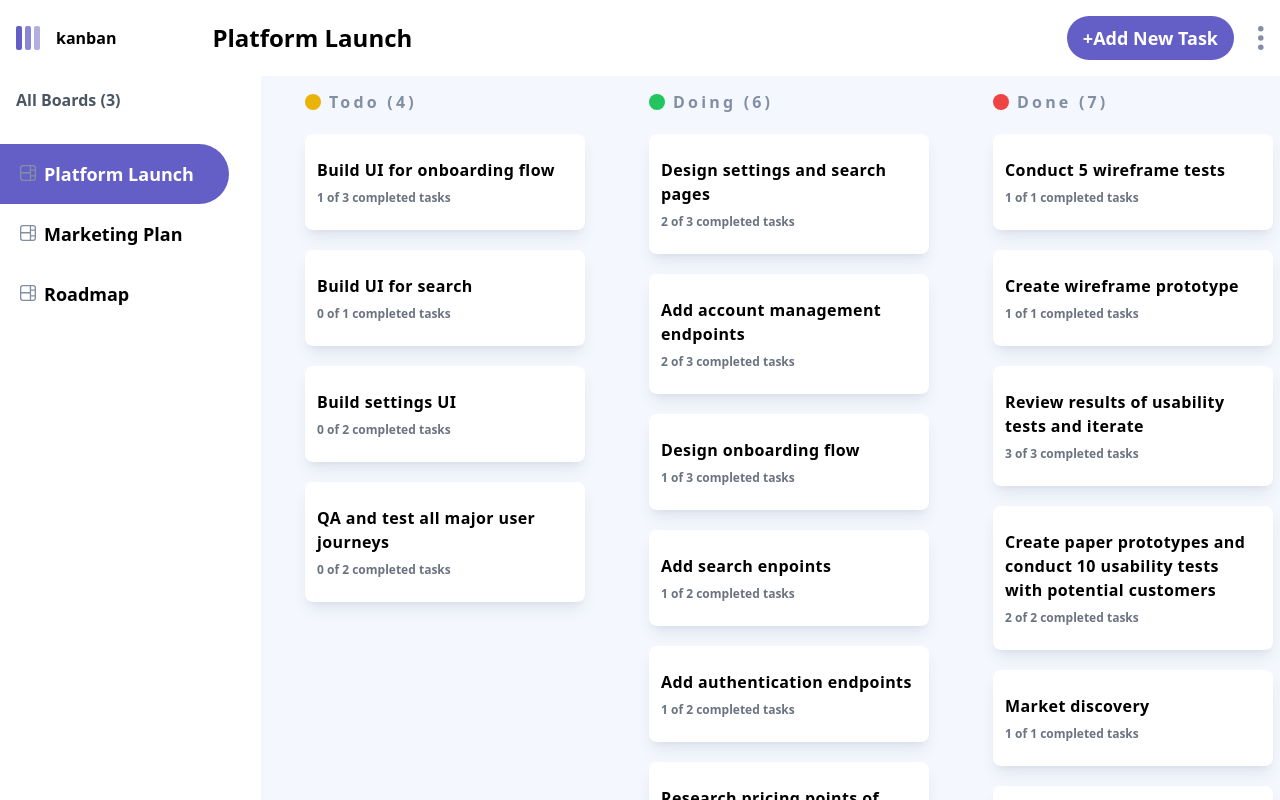
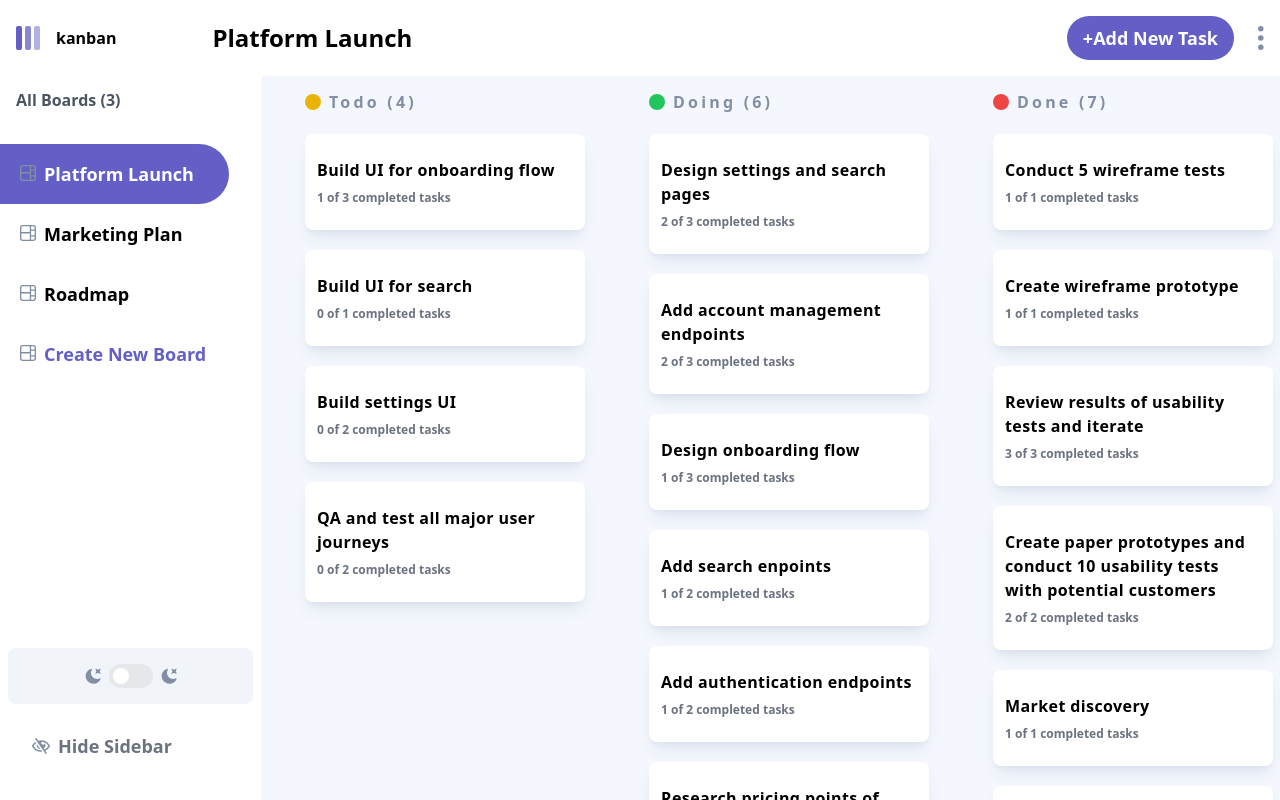
Before and after one commit to bekusha/Task-Manager, a React (Vite) app: page / in a window 1280 px wide. Built offline with nearby package versions, Linux system fonts and the light colour scheme.

Commit message:
correcting last issues

```diff
--- a/src/component/SideBar.jsx
+++ b/src/component/SideBar.jsx
@@ -5,8 +5,14 @@
 import { useSelector } from "react-redux";
 import boardsSlice from "../redux/bordersSlice";
 import boardIcon from "../assets/icon-board.svg";
+import lightIcon from "../assets/icon-dark-theme.svg";
+import darkIcon from "../assets/icon-dark-theme.svg";
+import showSidebarIcon from "../assets/icon-show-sidebar.svg";
+import hideSidebarIcon from "../assets/icon-hide-sidebar.svg";
+import { Switch } from "@headlessui/react";
+import AddEditBoardModal from "../modals/AddEditBoardModal";
 
-const SideBar = ({ setSideBarOpen, isSideBarOpen }) => {
+const SideBar = ({ setIsSideBarOpen, isSideBarOpen }) => {
   const dispatch = useDispatch();
   const [colorTheme, setTheme] = useDarkMode();
   const [darkSide, setDarkSide] = useState(
@@ -17,27 +23,28 @@
     setDarkSide(checked);
   };
   const boards = useSelector((state) => state.boards);
+  const [isBoardModalOpen, setIsBoardModalOpen] = useState(false);
   return (
     <div>
       <div
         className={
           isSideBarOpen
             ? "min-w-[261px] bg-white dark:bg-[#2b2c37] fixed top-[72px] h-screen items-center left-0 z-20"
-            : "bg-[#635fc7] dark:bg-[#2b2cc37] dark:hover:bg-[#635fc7] top-auto bottom-10 justify-center items-center hover:opacity-80 cursor-pointer p-0 transition duration-300 transform fixed w-[56px] h-[48px] rounded-r-full "
+            : "bg-[#635fc7] dark:bg-[#2b2c37] dark:hover:bg-[#635fc7] top-auto bottom-10 justify-center items-center hover:opacity-80 cursor-pointer p-0 transition duration-300 transform fixed w-[56px] h-[48px] rounded-r-full "
         }
       >
         <div>
           {/* Rewrite Modal */}
           {isSideBarOpen && (
-            <div className="bg-white dark:bg-[#2b2c37] w-full py-4 rounded-xl ">
-              <h3 className="dark:text-gray-300 text-gray-600 font-semibold mx-4 mb-8 ">
+            <div className="bg-white  dark:bg-[#2b2c37]    w-full   py-4 rounded-xl ">
+              <h3 className="dark:text-gray-300 text-gray-600 font-semibold mx-4 mb-8">
                 All Boards ({boards?.length})
               </h3>
               <div className="flex flex-col h-[70vh] justify-between ">
                 <div>
                   {boards.map((board, index) => (
                     <div
-                      className={`flex items-baseline space-x-2 px-5 mr-8 rounded-r-full duration-500 ease-in-out py-4 cursor-pointer hover:bg-[#635fc71a] hover:text-[#635fc7] dark:hover:bg-white dark:hover:text-[#635fc7] dark:text-white ${
+                      className={`flex items-baseline mb-100 space-x-2 px-5 mr-8 rounded-r-full duration-500 ease-in-out py-4 cursor-pointer hover:bg-[#635fc71a] hover:text-[#635fc7] dark:hover:bg-white dark:hover:text-[#635fc7] dark:text-white ${
                         board.isActive &&
                         "bg-[#635fc7] rounded-r-full text-white mr-8 "
                       }`}
@@ -50,12 +57,63 @@
                       <p className="text-lg font-bold">{board.name}</p>
                     </div>
                   ))}
+
+                  <div
+                    onClick={() => {
+                      setIsBoardModalOpen(true);
+                    }}
+                    className="flex items-baseline space-x-2 mr-8 rounded-r-full duration-500 ease-in-out cursor-pointer text-[#635fc7] px-5 py-4 hover:bg-[#635fc7] dark:hover:bg-white "
+                  >
+                    <img src={boardIcon} alt="s" className="h-4" />
+                    <p className="text-lg font-bold">Create New Board</p>
+                  </div>
+                </div>
+                <div className="mx-2 p-4 relative space-x-2 bg-slate-100 dark:bg-[#20212c] flex justify-center items-center rounded-lg ">
+                  <img src={lightIcon} />
+                  <Switch
+                    checked={darkSide}
+                    onChange={toggleDarkMode}
+                    className={`${
+                      darkSide ? "bg-[#635fc7]" : "bg-gray-200"
+                    } relative inline-flex h-6 w-11 items-center rounded-full`}
+                  >
+                    <span
+                      className={`${
+                        darkSide ? "translate-x-6" : "translate-x-1"
+                      } inline-block h-4 w-4 transform rounded-full bg-white transition`}
+                    />
+                  </Switch>
+                  <img src={darkIcon} />
                 </div>
               </div>
             </div>
           )}
+          {/* SideBar Hide/show */}
+          {isSideBarOpen ? (
+            <div
+              onClick={() => {
+                setIsSideBarOpen((state) => !state);
+              }}
+              className=" flex items-center mt-2 absolute bottom-16 text-lg font-bold rounded-r-full hover:text-[#635fc7] cursor-pointer mr-6 mb-8 px-8 py-4 hover:bg-[#635fc71a] dark:hover:bg-white space-x-2 justify-center my-4 text-gray-500  "
+            >
+              <img src={hideSidebarIcon} alt="sidebaricon" />
+              {isSideBarOpen && <p>Hide Sidebar</p>}
+            </div>
+          ) : (
+            <div
+              onClick={() => {
+                setIsSideBarOpen((state) => !state);
+              }}
+              className="absolute p-5 bottom-0"
+            >
+              <img src={showSidebarIcon} alt="sidebaricon" />
+            </div>
+          )}
         </div>
       </div>
+      {isBoardModalOpen && (
+        <AddEditBoardModal type="add" setBoardModalOpen={setIsBoardModalOpen} />
+      )}
     </div>
   );
 };
--- a/src/component/TaskModal.jsx
+++ b/src/component/TaskModal.jsx
@@ -62,7 +62,7 @@
   };
   const onDeleteBtnClick = () => {
     dispatch(boardsSlice.actions.deleteTask({ taskIndex, colIndex }));
-    // dispatch(boardsSlice.actions.setBoardActive({index : 0}))
+    dispatch(boardsSlice.actions.setBoardActive({ index: 0 }));
     setIsTaskModalOpen(false);
     setIsDeleteModalOpen(false);
   };
--- a/src/redux/bordersSlice.js
+++ b/src/redux/bordersSlice.js
@@ -55,6 +55,7 @@
       const board = state.find((board) => board.isActive);
       const column = board.columns.find((col, index) => index === prevColIndex);
       const task = column.tasks.find((task, index) => index === taskIndex);
+
       task.title = title;
       task.status = status;
       task.description = description;
```
